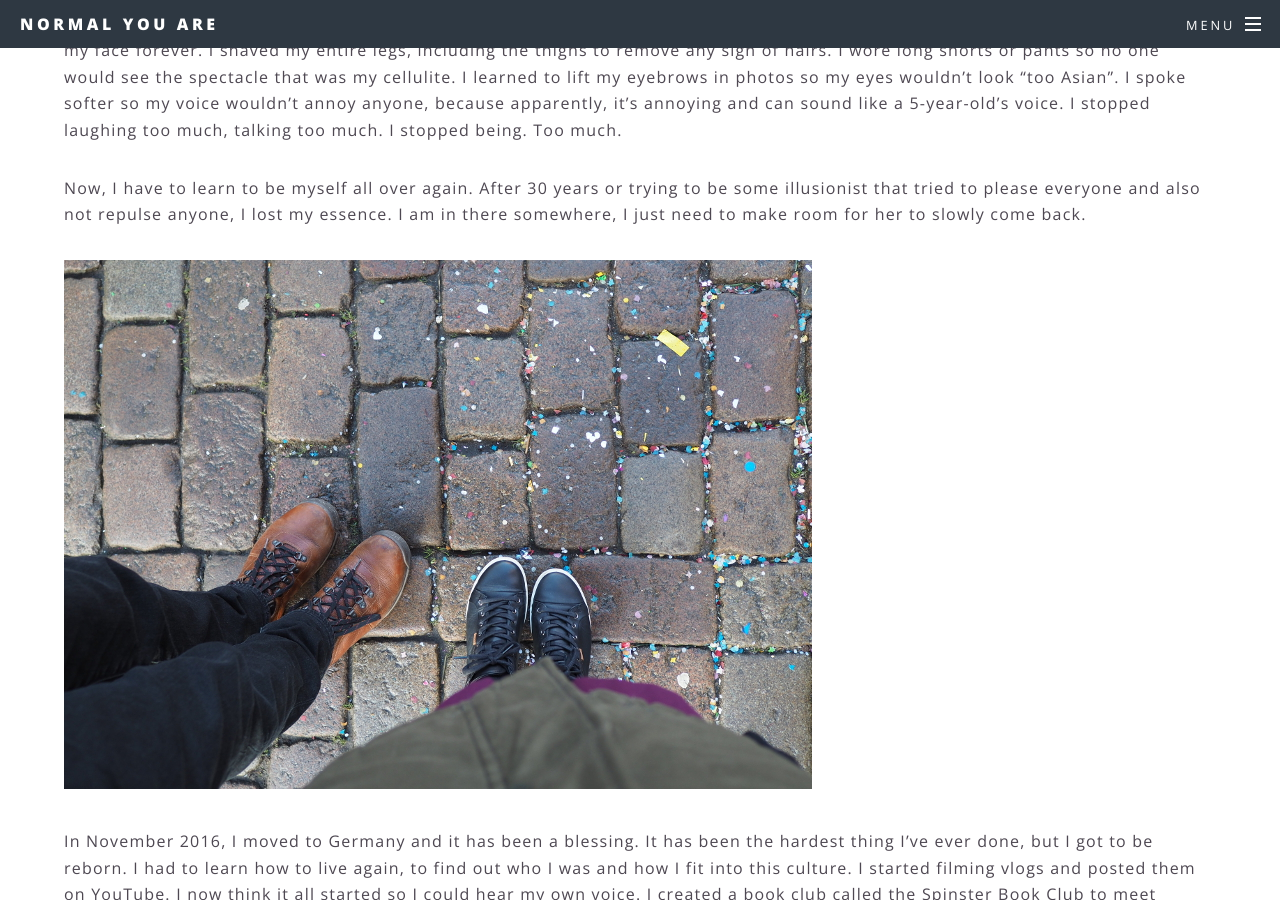
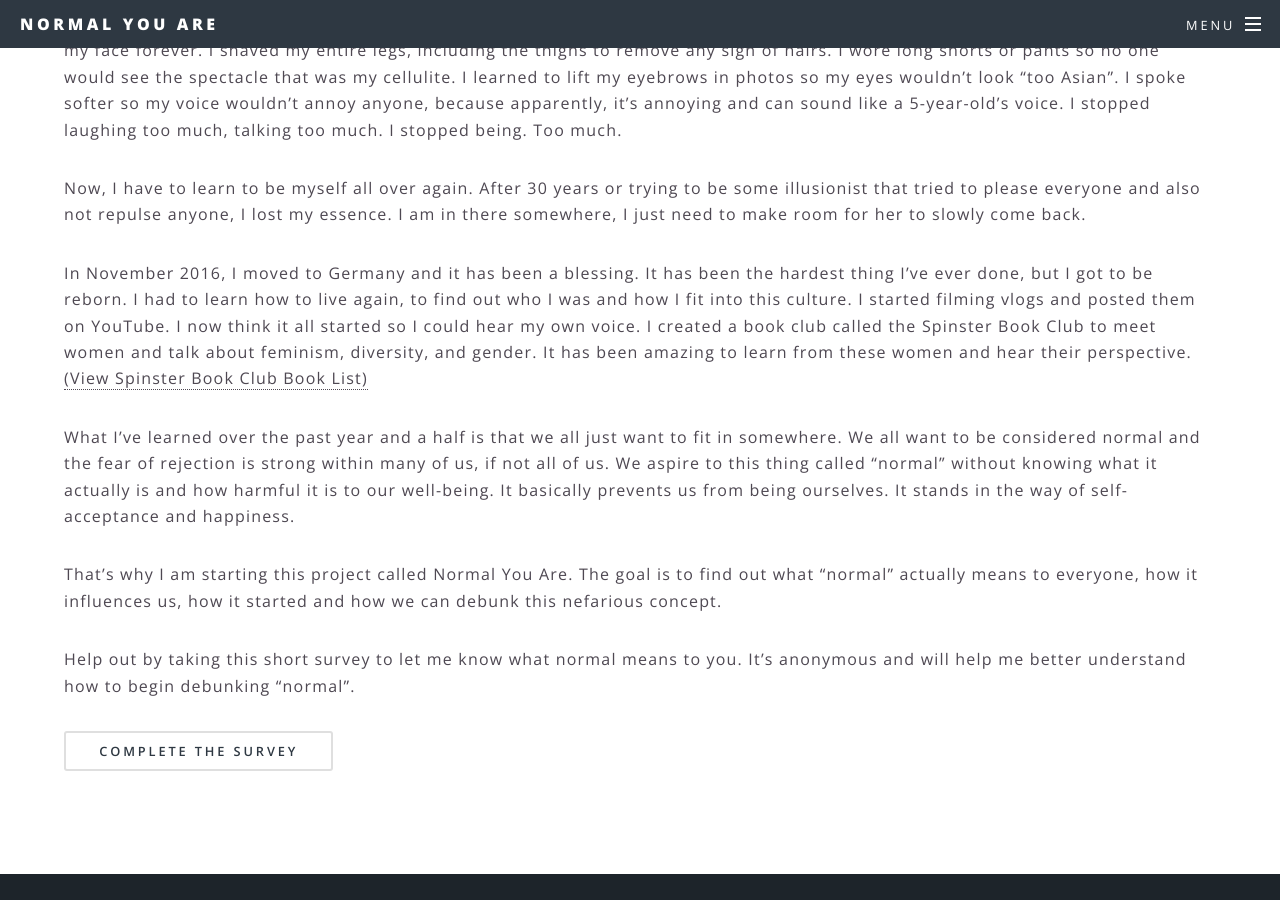
Before and after one commit to zestyroxy/normalyouare, a Jekyll site: the page built from _posts/2018-05-05-normal-meaning.markdown, in a window 1280 px wide and 900 px high, scrolled down 997 px. Built offline with Jekyll 4.4.1, drawn with Linux system fonts in a browser that asks for light colours.

Commit message:
remove image from blog for now

```diff
--- a/_posts/2018-05-05-normal-meaning.markdown
+++ b/_posts/2018-05-05-normal-meaning.markdown
@@ -18,8 +18,6 @@ I got tired of the box. I got tired of the norms, of trying to fit in and, ultim
 
 Now, I have to learn to be myself all over again. After 30 years or trying to be some illusionist that tried to please everyone and also not repulse anyone, I lost my essence. I am in there somewhere, I just need to make room for her to slowly come back.
 
-![Our winter boots]({{site.baseurl}}/images/blog1.jpg)
-
 In November 2016, I moved to Germany and it has been a blessing. It has been the hardest thing I’ve ever done, but I got to be reborn. I had to learn how to live again, to find out who I was and how I fit into this culture. I started filming vlogs and posted them on YouTube. I now think it all started so I could hear my own voice. I created a book club called the Spinster Book Club to meet women and talk about feminism, diversity, and gender. It has been amazing to learn from these women and hear their perspective. [(View Spinster Book Club Book List)](https://docs.google.com/document/d/1WMT2nFu5sxRebhyAZV-yY6BniYHQyHM0cMw8F6l8mzM/edit)
 
 What I’ve learned over the past year and a half is that we all just want to fit in somewhere. We all want to be considered normal and the fear of rejection is strong within many of us, if not all of us. We aspire to this thing called “normal” without knowing what it actually is and how harmful it is to our well-being. It basically prevents us from being ourselves. It stands in the way of self-acceptance and happiness.
```
